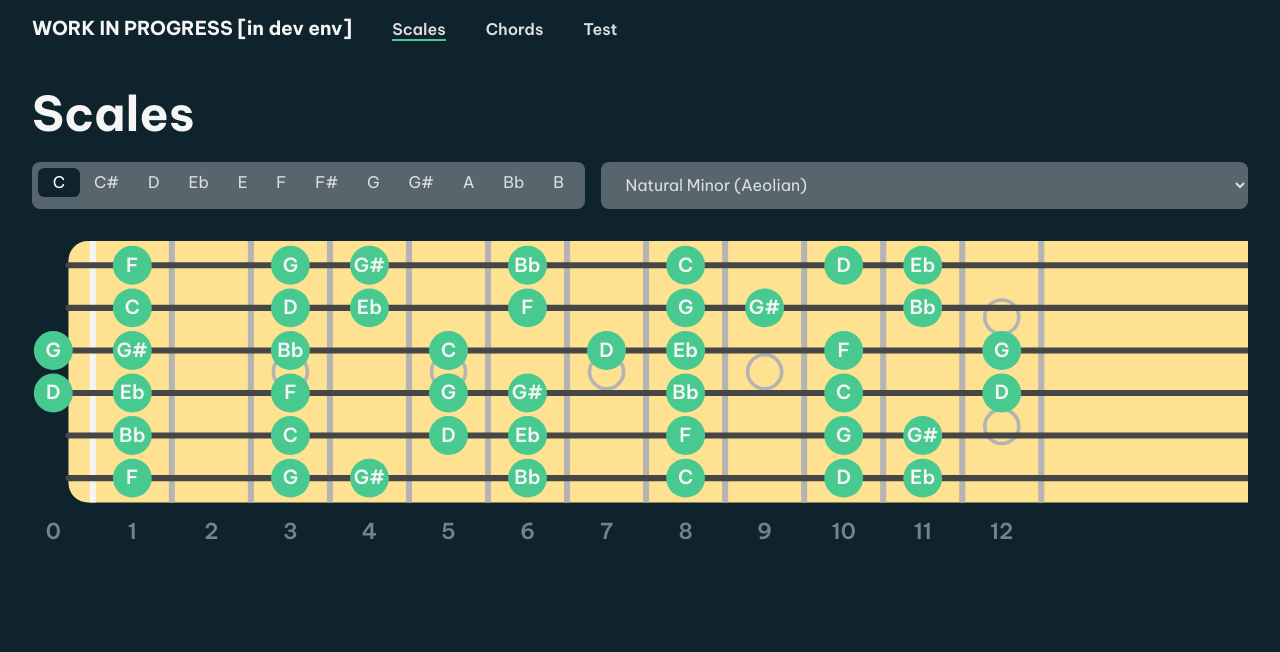
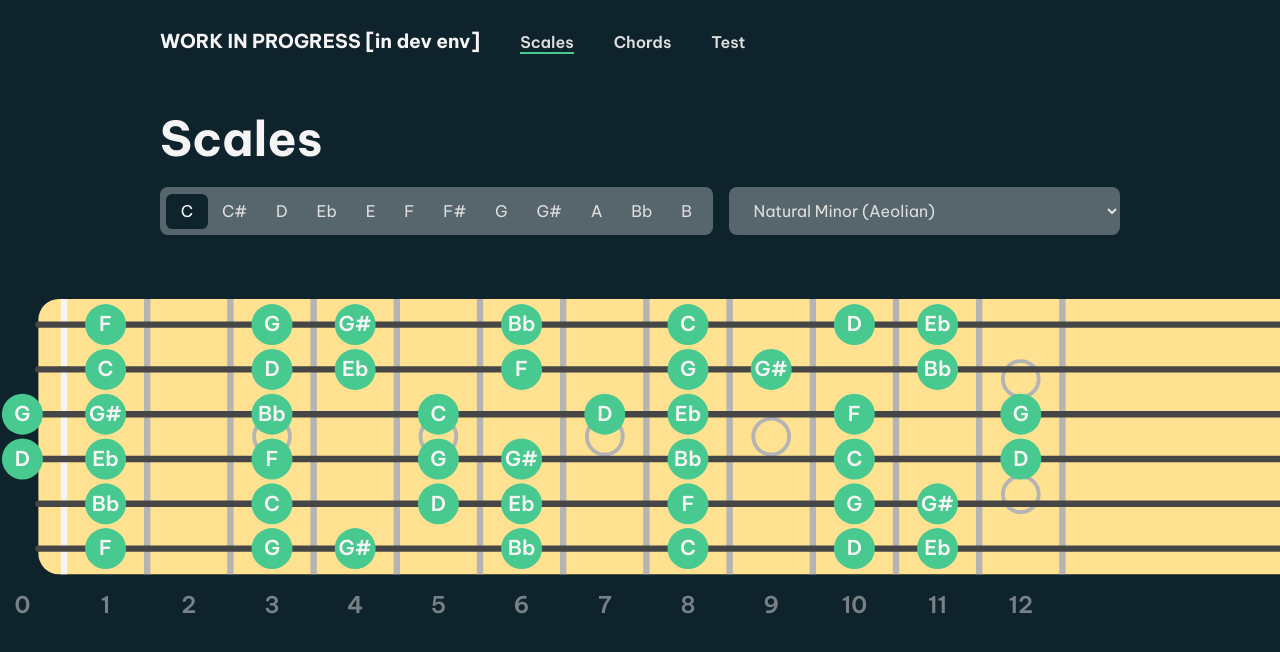
Before and after one commit to pannacotta98/guitar-app, a React (Create React App) app: page /scales in a window 1280 px wide. Shown: the top 652 px of the page. Built offline with nearby package versions, Linux system fonts and the light colour scheme.

Commit message:
Set max width in layout

```diff
--- a/src/components/BigFretBoard.tsx
+++ b/src/components/BigFretBoard.tsx
@@ -79,7 +79,6 @@ const StyledSvg = styled.svg`
     @media (hover: hover) {
       &:hover {
         opacity: 0.7;
-
         .note {
           stroke: var(--main-accent);
           stroke-width: 5px;
@@ -125,7 +124,7 @@ type Props = {
 export function BigFretBoard({ activeNotes, toggleNote }: Props) {
   return (
     <Container>
-      {/* TODO fixa viewBox */}
+      {/* TODO Fix viewBox */}
       <StyledSvg xmlns="http://www.w3.org/2000/svg" viewBox="-30 0 1000 250">
         <rect className="board" x="0" y="0" width={size.width} height={size.height} rx="16" />
         <FretMarkers />
@@ -180,6 +179,7 @@ function FretMarkers() {
         r={markerSize}
       />
 
+      {/* Double markers at fret 12 */}
       <circle
         className="marker"
         cx={fretPositions[12] - fretSpacing / 2}
--- a/src/components/MultiWaySwitch.tsx
+++ b/src/components/MultiWaySwitch.tsx
@@ -10,8 +10,8 @@ const Container = styled.div`
 `;
 
 const Label = styled(motion.div)<{ selected: boolean }>`
-  * {
-    padding: 0.4rem 0.9rem;
+  div {
+    padding: 0.6rem 0.9rem;
   }
   display: inline-block;
   cursor: pointer;
--- a/src/components/NavBar.tsx
+++ b/src/components/NavBar.tsx
@@ -2,6 +2,7 @@ import React from 'react';
 import styled from 'styled-components';
 import { NavLink } from 'react-router-dom';
 import isDev from './../logic/util';
+import { LimitedWidthBox } from './basicStyledElements';
 
 const Navigation = styled.ul`
   display: inline;
@@ -24,12 +25,6 @@ const NavigationItem = styled.li`
   }
 `;
 
-const NavContainer = styled.nav`
-  padding: 1.2rem var(--left-right-page-padding);
-  position: relative;
-  z-index: 10;
-`;
-
 const TextLogo = styled.h3`
   display: inline;
 `;
@@ -38,7 +33,7 @@ const navLinkClassName = ({ isActive }: { isActive: boolean }) => (isActive ? 's
 
 export function NavBar() {
   return (
-    <NavContainer>
+    <LimitedWidthBox>
       <TextLogo>WORK IN PROGRESS{isDev() && ' [in dev env]'}</TextLogo>
       <Navigation>
         <NavigationItem>
@@ -62,6 +57,6 @@ export function NavBar() {
           </>
         )}
       </Navigation>
-    </NavContainer>
+    </LimitedWidthBox>
   );
 }
--- a/src/components/ScaleVisualizer.tsx
+++ b/src/components/ScaleVisualizer.tsx
@@ -1,7 +1,7 @@
 import React, { useContext, useState } from 'react';
 import { BigFretBoard } from './BigFretBoard';
 import { GlobalContext } from '../globalState';
-import { PageBox } from './basicStyledElements';
+import { LimitedWidthBox } from './basicStyledElements';
 import { normalizeInternalNote, Note } from '../logic/note/Note';
 import { Scale } from '../logic/scale/Scale';
 import { MultiWaySwitch } from './MultiWaySwitch';
@@ -17,7 +17,6 @@ const OptionsContainer = styled.div`
   flex-wrap: wrap;
 
   &:first-child {
-    /* width: 20rem; */
     flex-grow: 0;
   }
 
@@ -45,7 +44,8 @@ export function ScaleVisualizer() {
   );
 
   return (
-    <PageBox>
+    <div>
+      <LimitedWidthBox>
         <h1>Scales</h1>
 
         <OptionsContainer>
@@ -60,6 +60,7 @@ export function ScaleVisualizer() {
             setSelected={setSelectedScale}
           />
         </OptionsContainer>
+      </LimitedWidthBox>
 
       <BigFretBoard
         activeNotes={activeNotes}
@@ -67,6 +68,6 @@ export function ScaleVisualizer() {
           console.warn('Det här skulle jag ju fixa (ScaleVisualizer)');
         }}
       />
-    </PageBox>
+    </div>
   );
 }
--- a/src/components/basicStyledElements.tsx
+++ b/src/components/basicStyledElements.tsx
@@ -1,5 +1,27 @@
+import React from 'react';
 import styled from 'styled-components';
 
 export const PageBox = styled.div`
   padding: var(--left-right-page-padding);
 `;
+
+const LimitedWidthBoxOuter = styled.div`
+  padding-left: var(--left-right-page-padding);
+  padding-right: var(--left-right-page-padding);
+  padding-top: 2rem;
+  padding-bottom: 2rem;
+  display: flex;
+  align-items: center;
+  justify-content: center;
+`;
+const LimitedWidthBoxInner = styled.div`
+  max-width: var(--page-max-width);
+  flex-grow: 1;
+`;
+export function LimitedWidthBox({ children }: { children?: JSX.Element | JSX.Element[] }) {
+  return (
+    <LimitedWidthBoxOuter>
+      <LimitedWidthBoxInner>{children}</LimitedWidthBoxInner>
+    </LimitedWidthBoxOuter>
+  );
+}
--- a/src/globalStyles.tsx
+++ b/src/globalStyles.tsx
@@ -27,6 +27,7 @@ ${styleResetsString}
   --svg-shadow: 5px 5px 13px rgba(0, 0, 0, 0.2);
 
   --left-right-page-padding: 2rem;
+  --page-max-width: 60rem;
 
   /* Breakpoints */
   /* TODO Turns out css variables dont work
@@ -61,7 +62,6 @@ b {
   font-weight: bold;
 }
 
-
 h1, h2, h3, h4, h5, h6 {
   color: var(--contrasting-text-color);
   font-weight: bold;
```
Lines whose indentation alone changed are shown as unchanged.
